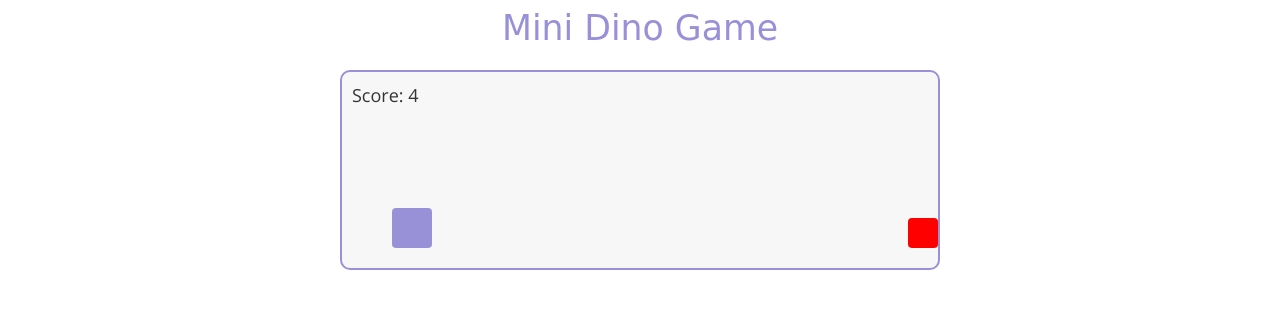
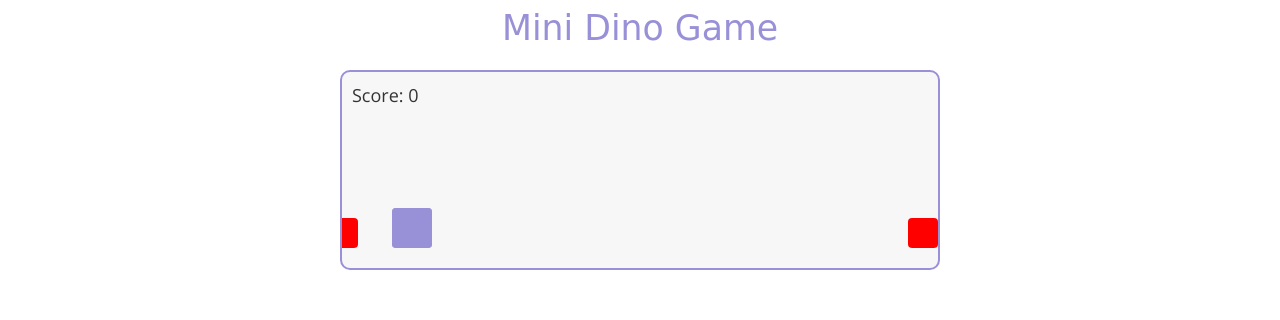
Before and after one commit to praveen0608/portfolio, a website: page index.html in a window 1280 px wide. Shown: the part 3056-3376 px from the top of the page. Drawn offline with nearby package versions, Linux system fonts and the light colour scheme; a web font is replaced by a local one.

Commit message:
dino script update

```diff
--- a/index.html
+++ b/index.html
@@ -284,14 +284,26 @@
 </style>
 
 <script>
+    // Dino Game Script
+    (function() {
+        const gameContainer = document.querySelector('.game-container');
 
-    (function() {
+        // Create Dino element
         const dino = document.createElement('div');
+        dino.classList.add('dino');
+        gameContainer.appendChild(dino);
+
+        // Create Obstacle element
         const obstacle = document.createElement('div');
+        obstacle.classList.add('obstacle');
+        gameContainer.appendChild(obstacle);
+
+        // Score tracking
         const scoreDisplay = document.querySelector('#dino-game .score');
-        let isJumping = false;
         let score = 0;
 
+        // Dino jumping logic
+        let isJumping = false;
         function jump() {
             if (isJumping) return;
             isJumping = true;
@@ -314,6 +326,7 @@
             }, 20);
         }
 
+        // Obstacle movement logic
         function moveObstacle() {
             let obstaclePosition = 600;
             const obstacleSpeed = 10;
@@ -328,6 +341,7 @@
                     obstacle.style.right = obstaclePosition + 'px';
                 }
 
+                // Collision detection
                 let dinoBottom = parseInt(window.getComputedStyle(dino).getPropertyValue('bottom'));
                 if (obstaclePosition > 550 && obstaclePosition < 590 && dinoBottom <= 50) {
                     alert(`Game Over! Your score: ${score}`);
@@ -337,11 +351,13 @@
             }, 20);
         }
 
+        // Start obstacle movement
+        moveObstacle();
+
+        // Event listener for jumping
         document.addEventListener('keydown', event => {
             if (event.code === 'Space' || event.code === 'ArrowUp') jump();
         });
-
-        moveObstacle();
     })();
 </script>
 
```
